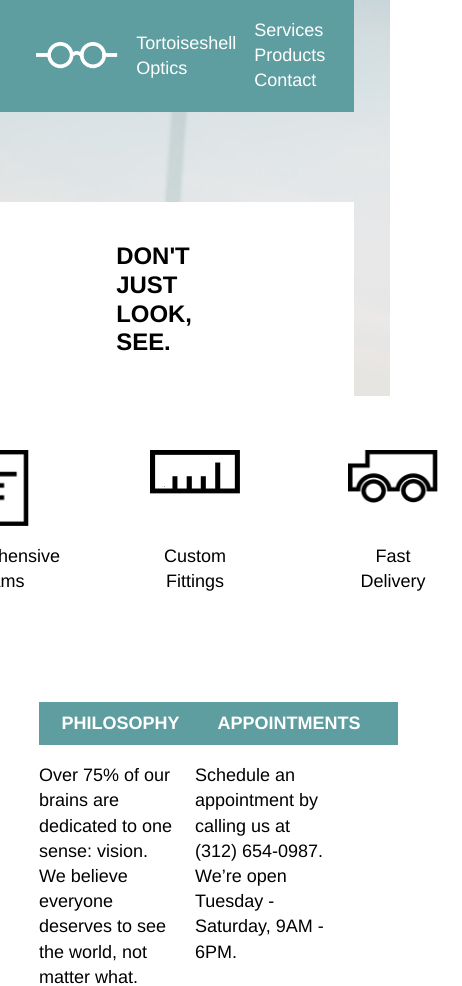
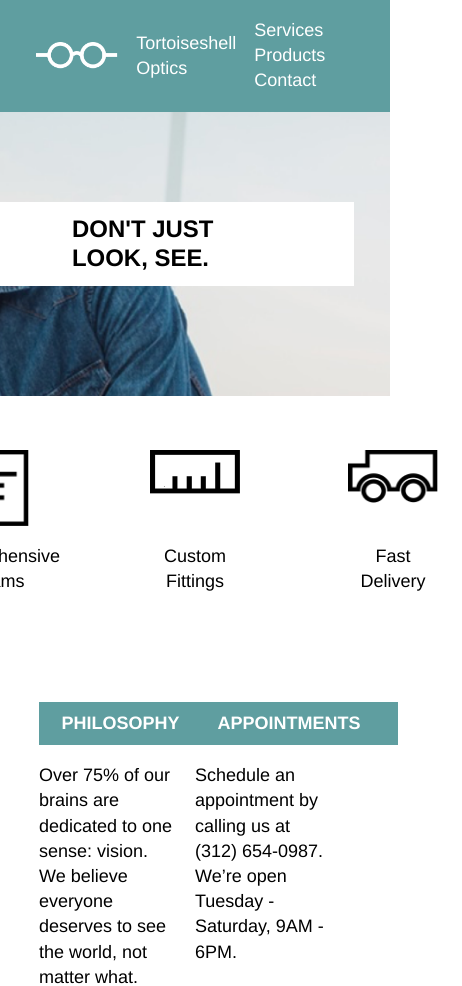
Before and after one commit to edwarmart/TortoiseshellOptics, a plain HTML site: page index.html in a window 390 px wide. Shown: the top 986 px of the page, 462 px wide, since content can reach past the window. Drawn offline with Linux system fonts and the light colour scheme.

Commit message:
Updated.

```diff
--- a/resources/style/style.css
+++ b/resources/style/style.css
@@ -1,10 +1,9 @@
 html{
 	font-family: Helvetica, sans-serif;
 	font-size: 18px;
-	line-height: 1.15;
 }
 body{
-	line-height: 1.4rem;
+	line-height: 1.4;
 }
 header{
 	background-image: url(../images/glasses-bg.png);
@@ -13,6 +12,9 @@ header{
 	background-size: cover;
 	height: 30rem;
 	padding-top: 1rem;
+}
+div, h1, ul{
+	display: block;
 }
 .container{
 	max-width: 960px;
@@ -38,7 +40,6 @@ nav div{
 }
 ul{
 	margin-right: 1rem;
-	display: block;
 }
 ul li{
 	display: inline;
@@ -50,7 +51,7 @@ ul li{
 header 	.flex{
 	justify-content: flex-end;
 }
-.flex{
+.flex, .features , .service{
 	display: flex;
 }
 .main-banner{
@@ -59,19 +60,16 @@ header 	.flex{
 	margin-right: -2rem;
 }
 h1{
-	display: block;
 	font-weight: bold;
 	padding: 1.5rem 5rem;
 	line-height: 1.2;
 	font-size: 2rem;
 }
 .features{
-	display: flex;
 	justify-content: center;
 
 }
 .service{
-	display: flex;
 	flex-direction: column;
 	justify-content: space-between;
 	align-items: center;
@@ -123,21 +121,25 @@ footer img{
 }
 
 @media only screen and (max-width: 1024px){
+	.container{
+		width: 100%;
+	}
 	nav.container {
 		max-width: 100%;
+		margin-right: 0;
 	}
 	header{
 		padding-top: 0px;
 		height: 22rem;
 	}
 	.main-banner{
-		padding: .75rem 4rem;
+		margin-top: 5rem;
 		margin-right: 2rem;
-		margin-top: 5rem;
 	}
 	.main-banner h1{
+		padding: .75rem 4rem;
 		font-size: 1.33rem;
-	}
+		}
 }
 @media only screen and (max-width: 768px){
 
```
